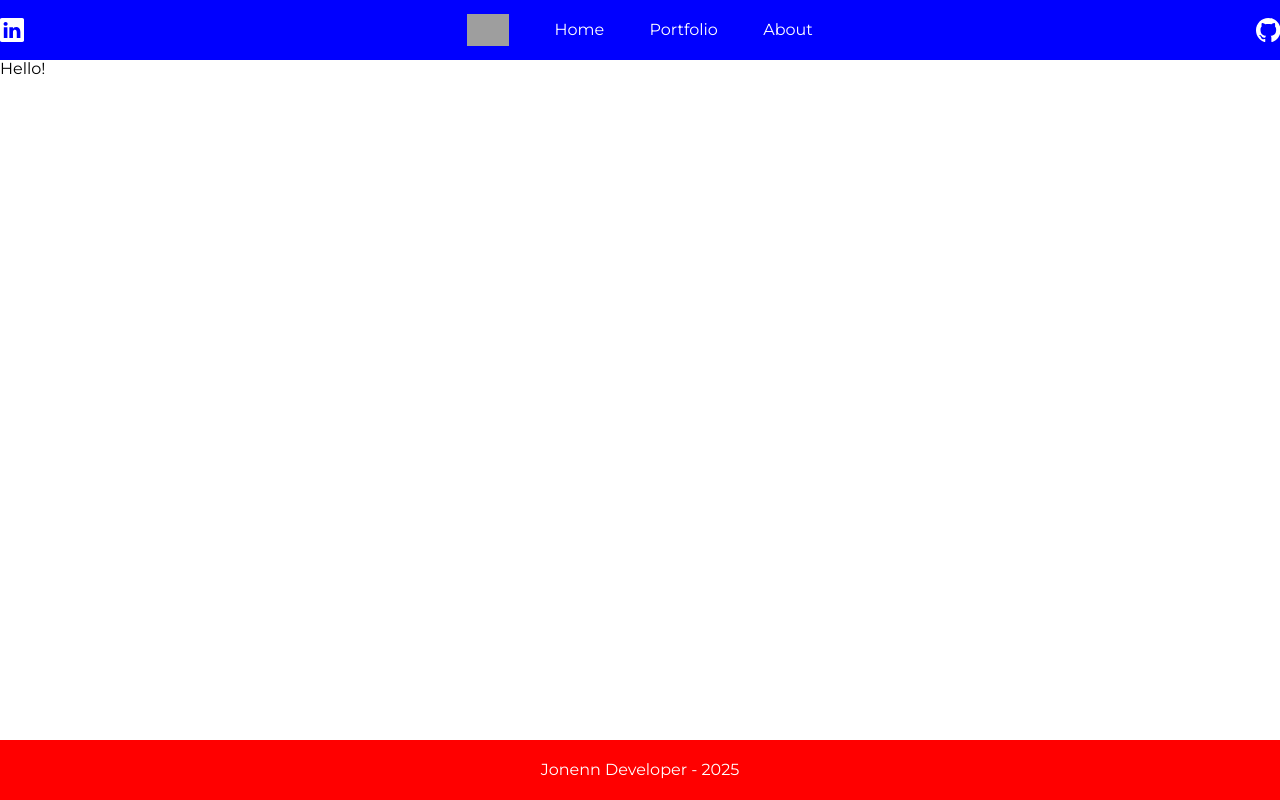
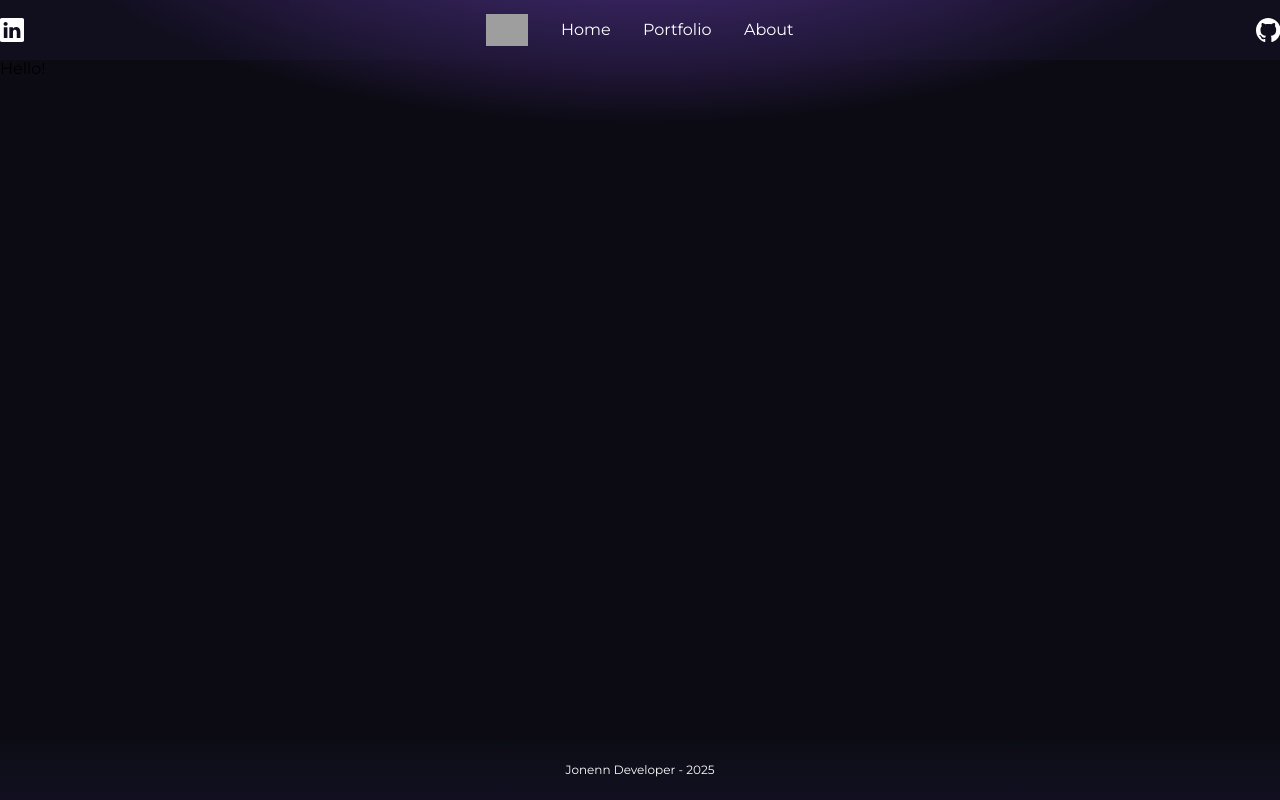
Before and after one commit to jonenn/Portfolio, a Next.js app: page / in a window 1280 px wide. Built offline with nearby package versions, Linux system fonts and the light colour scheme; grey boxes are pictures that could not be loaded.

Commit message:
Layout color additions

```diff
--- a/src/app/globals.scss
+++ b/src/app/globals.scss
@@ -15,6 +15,12 @@ html {
 body {
    margin: 0;
    font-family: Montserrat;
+   background: #0c0b14;
+   background: radial-gradient(
+      ellipse 60% 300px at 50% -15%,
+      #693cb2 0%,
+      #0c0b14 81%
+   );
 }
 
 main {
--- a/src/components/layout/Footer/Footer.scss
+++ b/src/components/layout/Footer/Footer.scss
@@ -3,6 +3,8 @@
    display: flex;
    justify-content: center;
    align-items: center;
-   background-color: red;
+   background: #0c0b14;
+   background: linear-gradient(0deg, #121020 0%, #0c0c15 100%);
    color: white;
+   font-size: 0.75rem;
 }
--- a/src/components/layout/Navbar/Navbar.scss
+++ b/src/components/layout/Navbar/Navbar.scss
@@ -1,16 +1,19 @@
 .navbar {
    height: var(--navbar-height);
-   background-color: red;
+   // background-color: red;
    display: flex;
    align-items: center;
    justify-content: center;
    font-family: var(--font-montserrat), sans-serif;
    font-weight: 500;
+   backdrop-filter: blur(720px); /* Core blur effect */
+   -webkit-backdrop-filter: blur(20px); /* For Safari support */
+   background-color: rgba(34, 30, 64, 24%);
 }
 
 .navbar__menu {
    height: 100%;
-   background-color: blue;
+   // background-color: blue;
    display: inherit;
    align-items: center;
    justify-content: space-between;
@@ -27,5 +30,5 @@
 }
 
 .navbar__list--items {
-   width: 27%;
+   width: 24%;
 }
```
